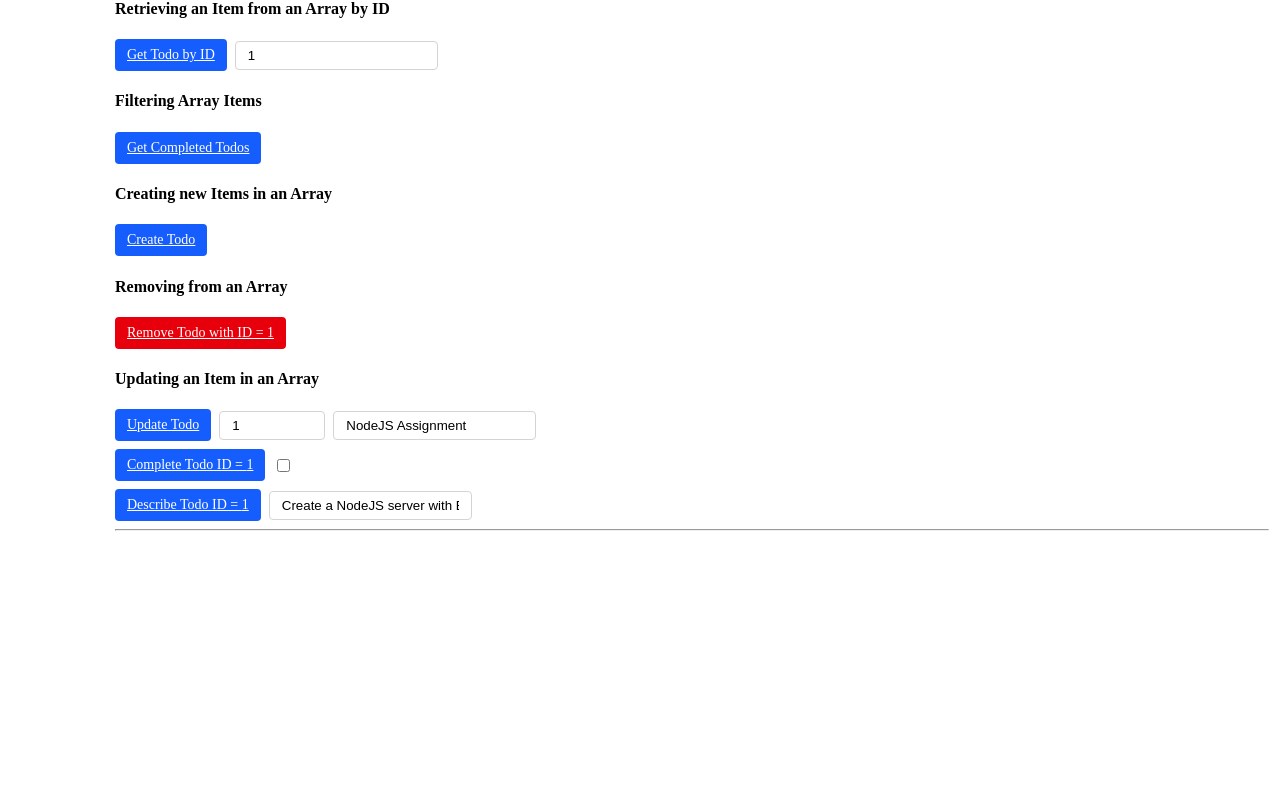
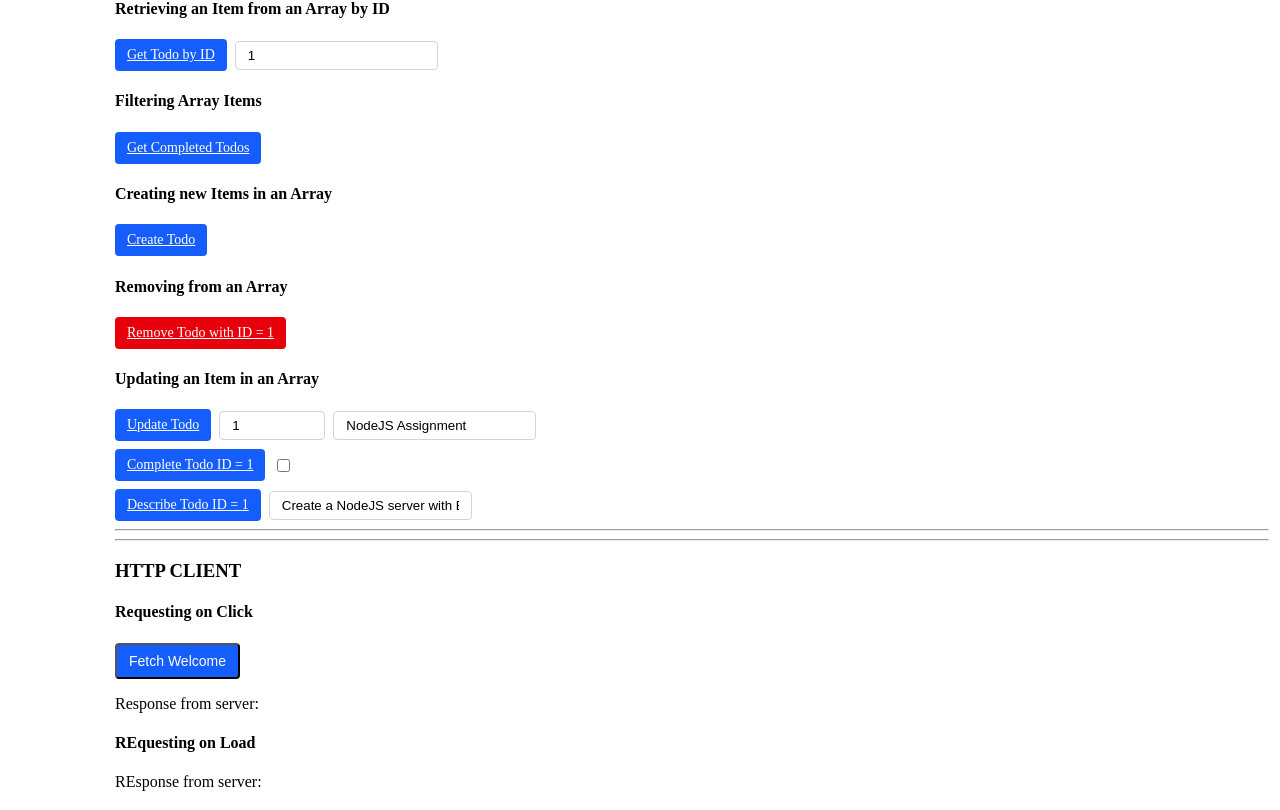
Before and after one commit to Fixlei/kambaz-next-js, a Next.js app: page /labs/lab5 in a window 1280 px wide. Shown: the part 1260-2070 px from the top of the page. Before the commit the page ends 1802 px from the top, so only its background shows below. Built offline with nearby package versions, Linux system fonts and the light colour scheme; no server answers.

Commit message:
lab5 remote arrays, http client

```diff
--- /dev/null
+++ b/app/labs/lab5/HttpClient.tsx
@@ -0,0 +1,43 @@
+"use client";
+import { useEffect, useState } from "react";
+import * as client from "./client";
+
+export default function HttpClient() {
+  const [WelcomeClick, setWelcomeOnClick] = useState("");
+  const [WelcomeOnLoad, setWelcomeOnLoad] = useState("");
+
+  const fetWelcomeOnClick = async () => {
+    const message = await client.fetchWelcomeMessage();
+    setWelcomeOnClick(message);
+  };
+
+  const fetchWelcomeOnLoad = async () => {
+    const welcome = await client.fetchWelcomeMessage();
+    setWelcomeOnLoad(welcome);
+  };
+  useEffect(() => {
+    // eslint-disable-next-line react-hooks/set-state-in-effect
+    fetchWelcomeOnLoad();
+  }, []);
+
+  return (
+    <div id="wd-http-client">
+      <h3>HTTP CLIENT</h3>
+      <h4>Requesting on Click</h4>
+      <button
+        type="button"
+        className="rounded bg-blue-600 px-3 py-1.5 text-sm text-white"
+        onClick={fetWelcomeOnClick}
+      >
+        Fetch Welcome
+      </button>
+      <p>
+        Response from server: <b>{WelcomeClick}</b>
+      </p>
+      <h4>REquesting on Load</h4>
+      <p>
+        REsponse from server: <b>{WelcomeOnLoad}</b>
+      </p>
+    </div>
+  );
+}
--- a/app/labs/lab5/WorkingWithRemoteArrays.tsx
+++ b/app/labs/lab5/WorkingWithRemoteArrays.tsx
@@ -128,6 +128,7 @@ export default function WorkingWithRemoteArrays() {
           onChange={(e) => setTodo({ ...todo, description: e.target.value })}
         />
       </div>
+
       <hr />
     </div>
   );
--- /dev/null
+++ b/app/labs/lab5/client.ts
@@ -0,0 +1,8 @@
+import axios from "axios";
+
+const HTTP_SERVER = process.env.NEXT_PUBLIC_HTTP_SERVER;
+
+export const fetchWelcomeMessage = async () =>{
+const response = await axios.get(`${HTTP_SERVER}/lab5/Welcome`);
+return response.data;
+};
--- a/app/labs/lab5/page.tsx
+++ b/app/labs/lab5/page.tsx
@@ -4,6 +4,7 @@ import PathParameters from "./PathParameters";
 import QueryParameters from "./QueryParameters";
 import WorkingWithRemoteObjects from "./WorkingWithRemoteObjects";
 import WorkingWithRemoteArrays from "./WorkingWithRemoteArrays";
+import HttpClient from "./HttpClient";
 
 export default function Lab5() {
   return (
@@ -16,6 +17,8 @@ export default function Lab5() {
       <WorkingWithRemoteObjects />
       <hr />
       <WorkingWithRemoteArrays />
+      <hr />
+      <HttpClient />
     </div>
   );
 }
--- a/package.json
+++ b/package.json
@@ -10,6 +10,7 @@
   },
   "dependencies": {
     "@reduxjs/toolkit": "^2.14.0",
+    "axios": "^1.21.1",
     "next": "16.3.6",
     "react": "19.2.8",
     "react-dom": "19.2.8",
```
Also changed, not shown: 1 other file (tests, documents, lock files or other folders).
